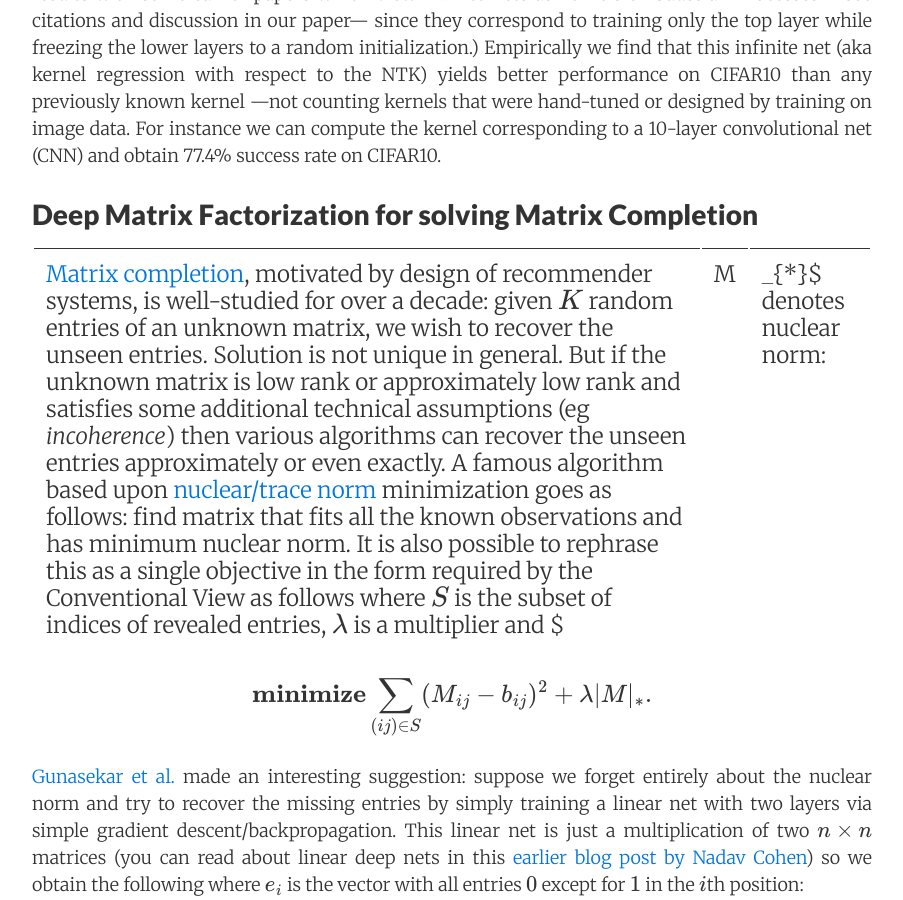
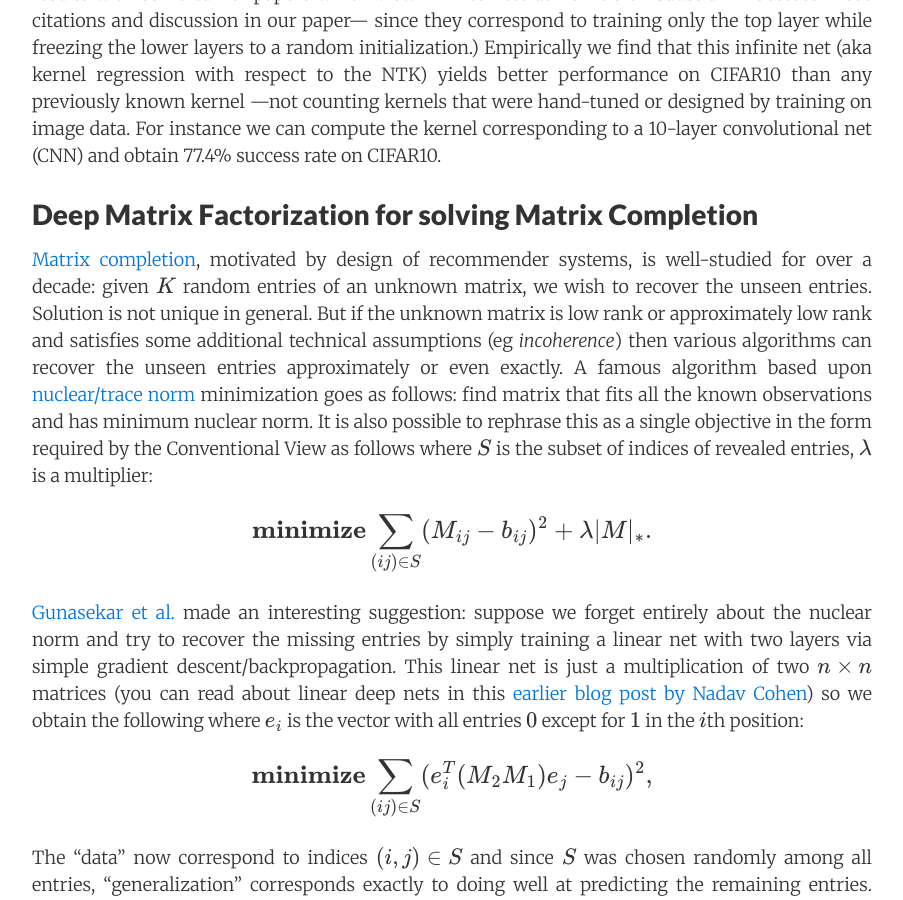
Before and after one commit to offconvex/offconvex.github.io, a Jekyll site: the page built from _posts/2019-06-03-trajectories.md, in a window 1280 px wide and 900 px high, scrolled down 3240 px. Shown: the whole window, without its empty margins (188-1091 px from the left). Built offline with Jekyll 4.4.1, drawn with Linux system fonts in a browser that asks for light colours; nearby versions of some CDN libraries; formulas are drawn with MathJax 3; comment, search, counter and statistics services are not loaded.

Commit message:
Update 2019-06-03-trajectories.md

```diff
--- a/_posts/2019-06-03-trajectories.md
+++ b/_posts/2019-06-03-trajectories.md
@@ -47,7 +47,7 @@
 
 ## Deep Matrix Factorization for solving Matrix Completion
 
- [Matrix completion](https://en.wikipedia.org/wiki/Matrix_completion), motivated by design of recommender systems, is well-studied for over a decade: given $K$ random entries of an unknown matrix, we wish to recover the unseen entries. Solution is not unique in general. But if the unknown matrix is low rank or approximately low rank and satisfies some additional technical assumptions (eg *incoherence*) then various algorithms can recover the unseen entries approximately or even exactly. A famous algorithm based upon [nuclear/trace norm](https://en.wikipedia.org/wiki/Matrix_norm#Schatten_norms)  minimization goes as follows: find matrix that fits all the known observations and has minimum nuclear norm. It is also possible to rephrase this as a single objective in the form required by the Conventional View as follows where $S$ is the subset of indices of revealed entries,  $\lambda$ is a multiplier and $|M|_{*}$ denotes nuclear norm:
+ [Matrix completion](https://en.wikipedia.org/wiki/Matrix_completion), motivated by design of recommender systems, is well-studied for over a decade: given $K$ random entries of an unknown matrix, we wish to recover the unseen entries. Solution is not unique in general. But if the unknown matrix is low rank or approximately low rank and satisfies some additional technical assumptions (eg *incoherence*) then various algorithms can recover the unseen entries approximately or even exactly. A famous algorithm based upon [nuclear/trace norm](https://en.wikipedia.org/wiki/Matrix_norm#Schatten_norms)  minimization goes as follows: find matrix that fits all the known observations and has minimum nuclear norm. It is also possible to rephrase this as a single objective in the form required by the Conventional View as follows where $S$ is the subset of indices of revealed entries,  $\lambda$ is a multiplier:
 
 $$\textbf{minimize} \sum_{(ij) \in S} (M_{ij} - b_{ij})^2 + \lambda |M|_{*}.$$
 
```
